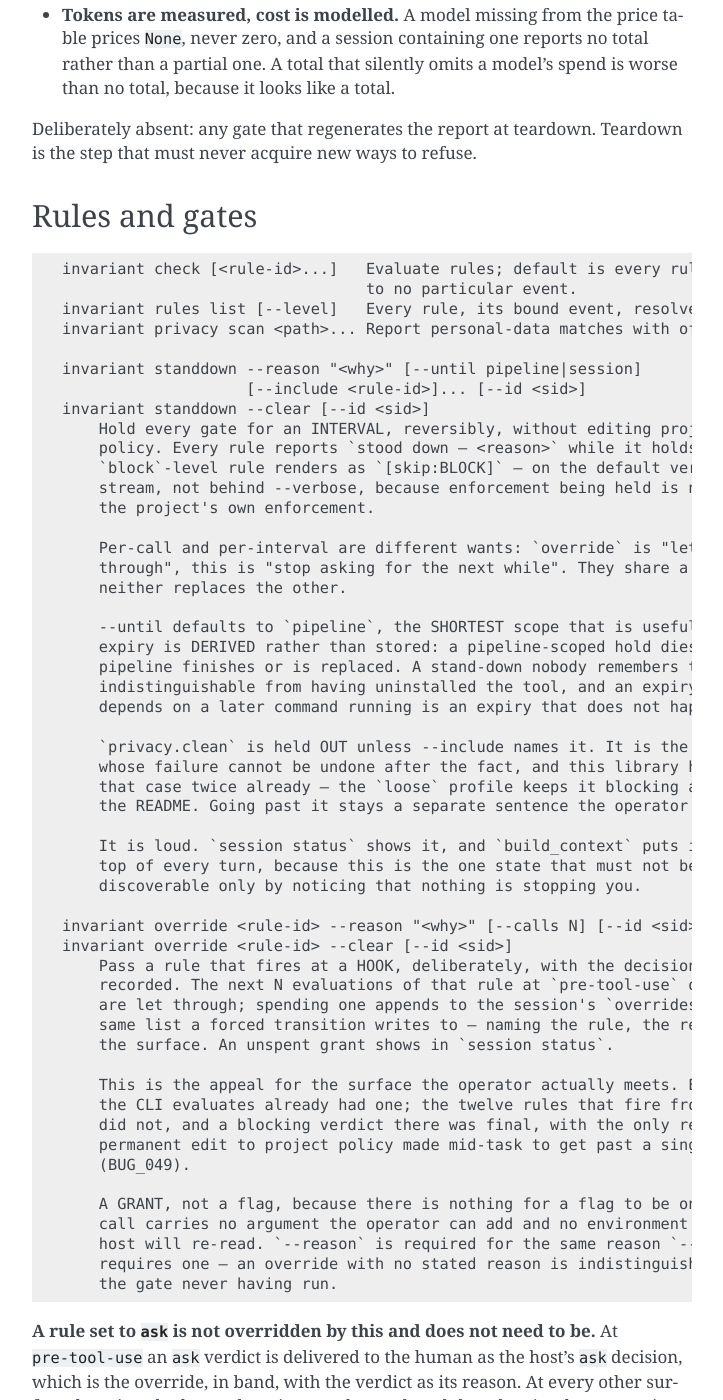
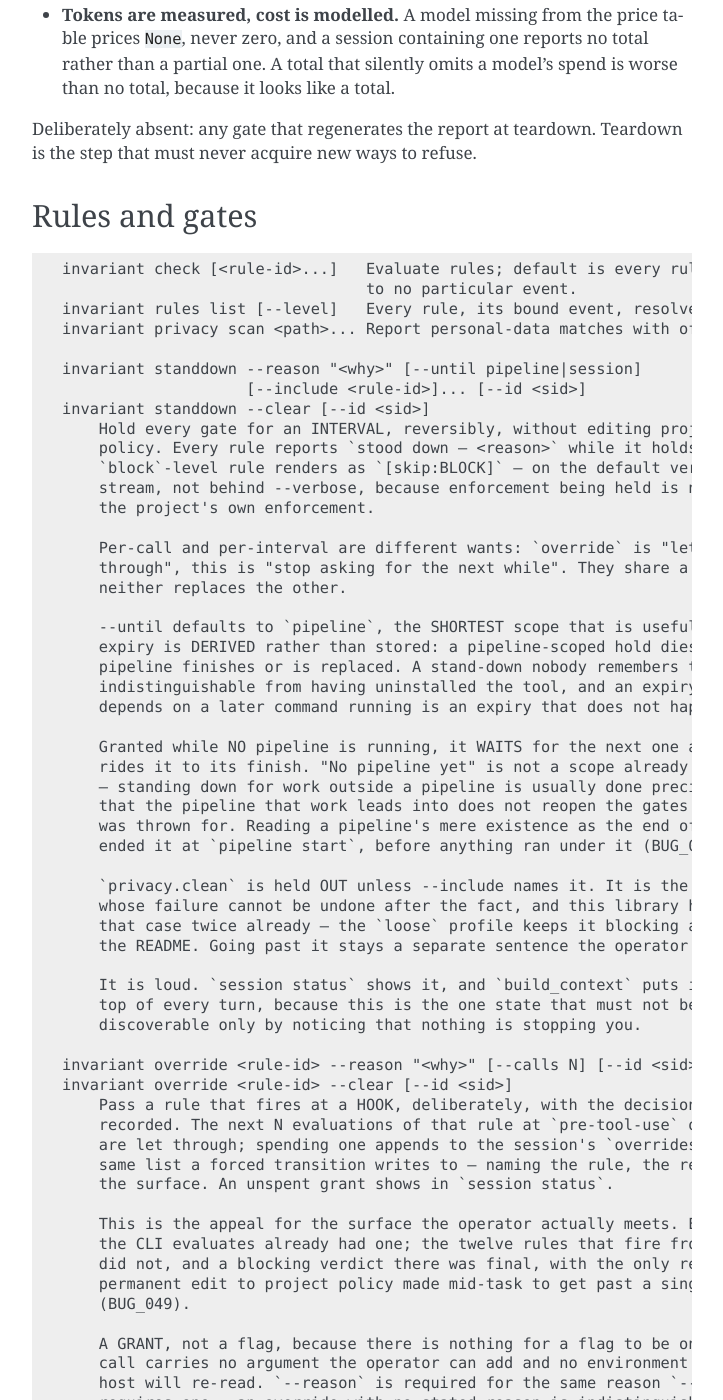
Before and after one commit to Mindchallenges/Invariant, a Sphinx documentation site: the page built from docs/architecture/cli.md, in a window 1280 px wide and 1400 px high, scrolled down 9238 px. Shown: the whole window, without its empty margins (388-1111 px from the left). Built offline with Sphinx 7.4.7, drawn with Linux system fonts in a browser that asks for light colours; some of the changed text lies outside the part shown.

Commit message:
BUG_052 docs — the no-pipeline-yet case the fix made load-bearing
The fix's own review forced `docs.updated` as "no structural change", which
was defensible: it is one function, and no component, dependency or data flow
moved. But both places that describe stand-down expiry said "that pipeline"
and "the current pipeline", and neither covered a hold granted while none was
running — the exact case whose behaviour just changed. A doc that is silent on
the case a fix turns on is how the next reader re-derives the bug.

cli.md and state_model.md now say it: no-pipeline-yet WAITS for the next one
and rides it to its finish, rather than being a scope already satisfied.

Co-Authored-By: Claude Opus 5 <noreply@anthropic.com>

```diff
--- a/docs/architecture/cli.md
+++ b/docs/architecture/cli.md
@@ -434,6 +434,13 @@ invariant standdown --clear [--id <sid>]
     indistinguishable from having uninstalled the tool, and an expiry that
     depends on a later command running is an expiry that does not happen.
 
+    Granted while NO pipeline is running, it WAITS for the next one and then
+    rides it to its finish. "No pipeline yet" is not a scope already satisfied
+    — standing down for work outside a pipeline is usually done precisely so
+    that the pipeline that work leads into does not reopen the gates the hold
+    was thrown for. Reading a pipeline's mere existence as the end of the hold
+    ended it at `pipeline start`, before anything ran under it (BUG_052).
+
     `privacy.clean` is held OUT unless --include names it. It is the one gate
     whose failure cannot be undone after the fact, and this library has argued
     that case twice already — the `loose` profile keeps it blocking and so does
```
Also changed, not shown: docs/architecture/state_model.md (+4 -1 lines).
